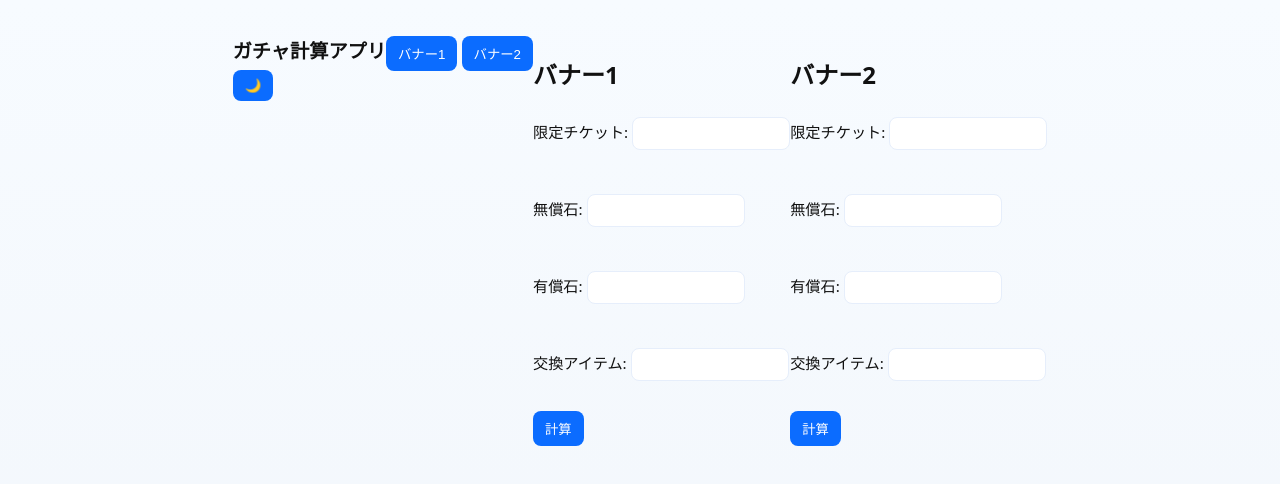
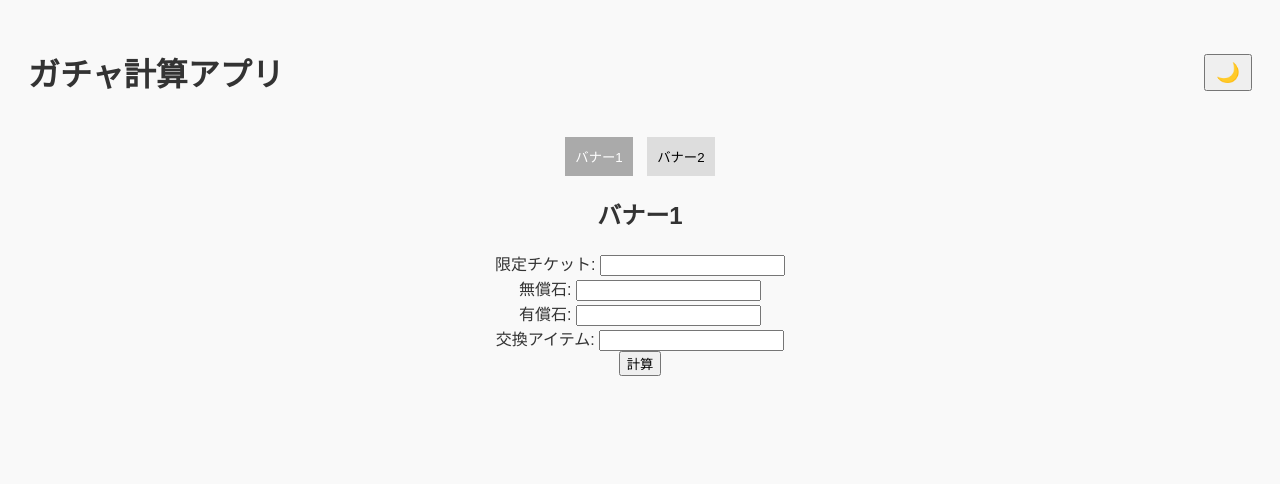
Before and after one commit to ryosuke-create/Gacha-Calculator, a plain HTML site: page index.html in a window 1280 px wide. Drawn offline with Linux system fonts and the light colour scheme.

Commit message:
Add files via upload

```diff
--- a/style.css
+++ b/style.css
@@ -1,24 +1,60 @@
-:root{--bg:#f7fbff;--card:#ffffff;--accent:#0b6cff;--muted:#666}
-html,body{height:100%}
-body{
-font-family: system-ui, -apple-system, "Segoe UI", Roboto, "Hiragino Kaku Gothic ProN", "Noto Sans JP", "Yu Gothic UI", "メイリオ", sans-serif;
-background:linear-gradient(180deg,var(--bg) 0%, #f2f6fb 100%);
-color:#111;
-padding:28px;
-display:flex;align-items:flex-start;justify-content:center;
+body {
+  font-family: Arial, sans-serif;
+  text-align: center;
+  padding: 20px;
+  transition: background 0.3s, color 0.3s;
 }
-.card{
-width:100%;max-width:760px;background:var(--card);border-radius:12px;padding:20px 22px;box-shadow:0 8px 30px rgba(12,35,77,0.08);
+
+/* ライトテーマ */
+body.light {
+  background: #f9f9f9;
+  color: #333;
 }
-h1{font-size:1.2rem;margin:0 0 6px}
-p.small{margin:6px 0 12px;color:var(--muted);font-size:0.92rem}
-label{display:block;margin:8px 0;font-size:0.95rem}
-input[type=number]{width:140px;padding:8px;border-radius:8px;border:1px solid #e6eefb;margin-top:6px}
-.grid{display:grid;grid-template-columns:repeat(2,1fr);gap:12px;align-items:center}
-.controls{margin-top:12px;display:flex;gap:10px}
-button{padding:8px 12px;border-radius:8px;border:0;background:var(--accent);color:#fff;cursor:pointer}
-button.secondary{background:#e9f0ff;color:#0b6cff}
-.result{margin-top:16px;padding:12px;border-radius:10px;background:#fbfdff;border:1px solid #eef6ff}
-ul{margin:6px 0 0 18px}
-.muted{color:var(--muted);font-size:0.9rem}
-@media (max-width:520px){.grid{grid-template-columns:1fr}input[type=number]{width:100%}}
+
+/* ダークテーマ */
+body.dark {
+  background: #222;
+  color: #eee;
+}
+
+header {
+  display: flex;
+  justify-content: space-between;
+  align-items: center;
+}
+
+#theme-toggle {
+  font-size: 1.2em;
+  padding: 5px 10px;
+  cursor: pointer;
+}
+
+.tabs {
+  margin: 20px 0;
+}
+
+.tab-button {
+  padding: 10px;
+  cursor: pointer;
+  border: none;
+  margin: 0 5px;
+  background: #ddd;
+}
+
+.tab-button.active {
+  background: #aaa;
+  color: white;
+}
+
+.tab-content {
+  display: none;
+}
+
+.tab-content.active {
+  display: block;
+}
+
+#result-banner1, #result-banner2 {
+  margin-top: 10px;
+  font-weight: bold;
+}
```
